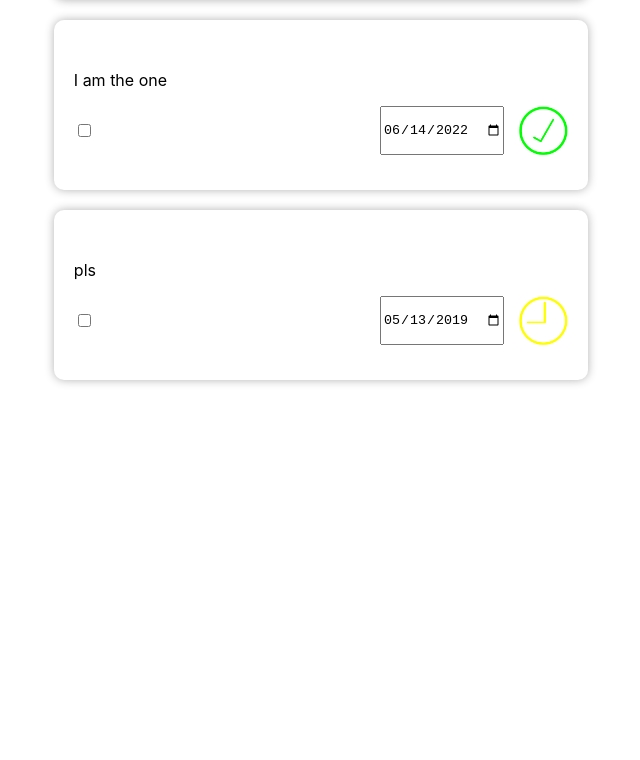
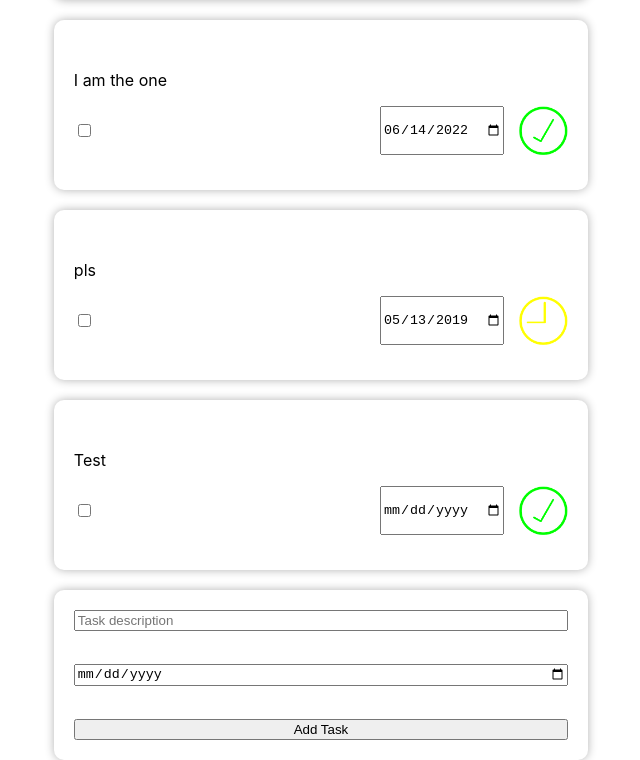
Before and after one commit to pythonandre/app-tareas, a React (Create React App) app: page / in a window 1280 px wide. Shown: the part 234-994 px from the top of the page, without its empty margins (319-959 px from the left). Before the commit the page ends 800 px from the top, so only its background shows below. Built offline with nearby package versions, Linux system fonts and the light colour scheme; data requests are answered from the project's data file.

Commit message:
create working

```diff
--- a/db.json
+++ b/db.json
@@ -1,7 +1,27 @@
 {
-    "tasks": [
-      { "id": 1, "descripcion": "Choosen Guy", "fecha_creacion": "2021-07-22T00:00:00.000Z", "fecha_vencimiento": "2024-07-11T00:00:00.000Z" },
-      { "id": 2, "descripcion": "I am the one", "fecha_creacion": "2022-06-14T00:00:00.000Z", "fecha_vencimiento": "2013-06-22T00:00:00.000Z" },
-      { "id": 3, "descripcion": "pls", "fecha_creacion": "2019-05-13T00:00:00.000Z", "fecha_vencimiento": "2019-03-01T00:00:00.000Z" }
-    ]
-  }
+  "tasks": [
+    {
+      "id": 1,
+      "descripcion": "Choosen Guy",
+      "fecha_creacion": "2021-07-22T00:00:00.000Z",
+      "fecha_vencimiento": "2024-07-11T00:00:00.000Z"
+    },
+    {
+      "id": 2,
+      "descripcion": "I am the one",
+      "fecha_creacion": "2022-06-14T00:00:00.000Z",
+      "fecha_vencimiento": "2013-06-22T00:00:00.000Z"
+    },
+    {
+      "id": 3,
+      "descripcion": "pls",
+      "fecha_creacion": "2019-05-13T00:00:00.000Z",
+      "fecha_vencimiento": "2019-03-01T00:00:00.000Z"
+    },
+    {
+      "descripcion": "Test",
+      "fecha_vencimiento": "1995-06-15",
+      "id": 4
+    }
+  ]
+}
--- a/src/components/taskComponent.tsx
+++ b/src/components/taskComponent.tsx
@@ -14,6 +14,8 @@ const Task = () => {
   const dispatch = useDispatch<ThunkDispatch<RootState, null, DataActionTypes>>();
 
   const [obtainedData, setObtainedData] = useState<any[]>([]);
+  const [newTaskDescription, setNewTaskDescription] = useState<string>('');
+  const [newTaskDueDate, setNewTaskDueDate] = useState<string>('');
 
   useEffect(() => {
     if (obtainedData?.length === 0) {
@@ -29,6 +31,30 @@ const Task = () => {
     const year = date.getFullYear();
     return year + '-' + 0 + month.toString() + '-' + day;
   }
+
+  const handleAddTask = async () => {
+    const response = await fetch('http://localhost:3001/tasks', {
+      method: 'POST',
+      headers: {
+        'Content-Type': 'application/json',
+      },
+      body: JSON.stringify({
+        descripcion: newTaskDescription,
+        fecha_vencimiento: newTaskDueDate,
+        // You might need to adjust other properties as needed
+      }),
+    });
+    if (response.ok) {
+      // Refetch the data to update the list
+      dispatch(fetchData()).then((fetchedData: any) => {
+        setObtainedData(fetchedData);
+      });
+
+      // Clear the form fields
+      setNewTaskDescription('');
+      setNewTaskDueDate('');
+    }
+  };
 
   return (
     <>
@@ -54,6 +80,20 @@ const Task = () => {
             </>
           );
         })}
+        <div className="shadowed-task">
+          <input
+            type="text"
+            placeholder="Task description"
+            value={newTaskDescription}
+            onChange={(e) => setNewTaskDescription(e.target.value)}
+          />
+          <input
+            type="date"
+            value={newTaskDueDate}
+            onChange={(e) => setNewTaskDueDate(e.target.value)}
+          />
+          <button onClick={handleAddTask}>Add Task</button>
+        </div>
       </div>
     </>
   );
```
